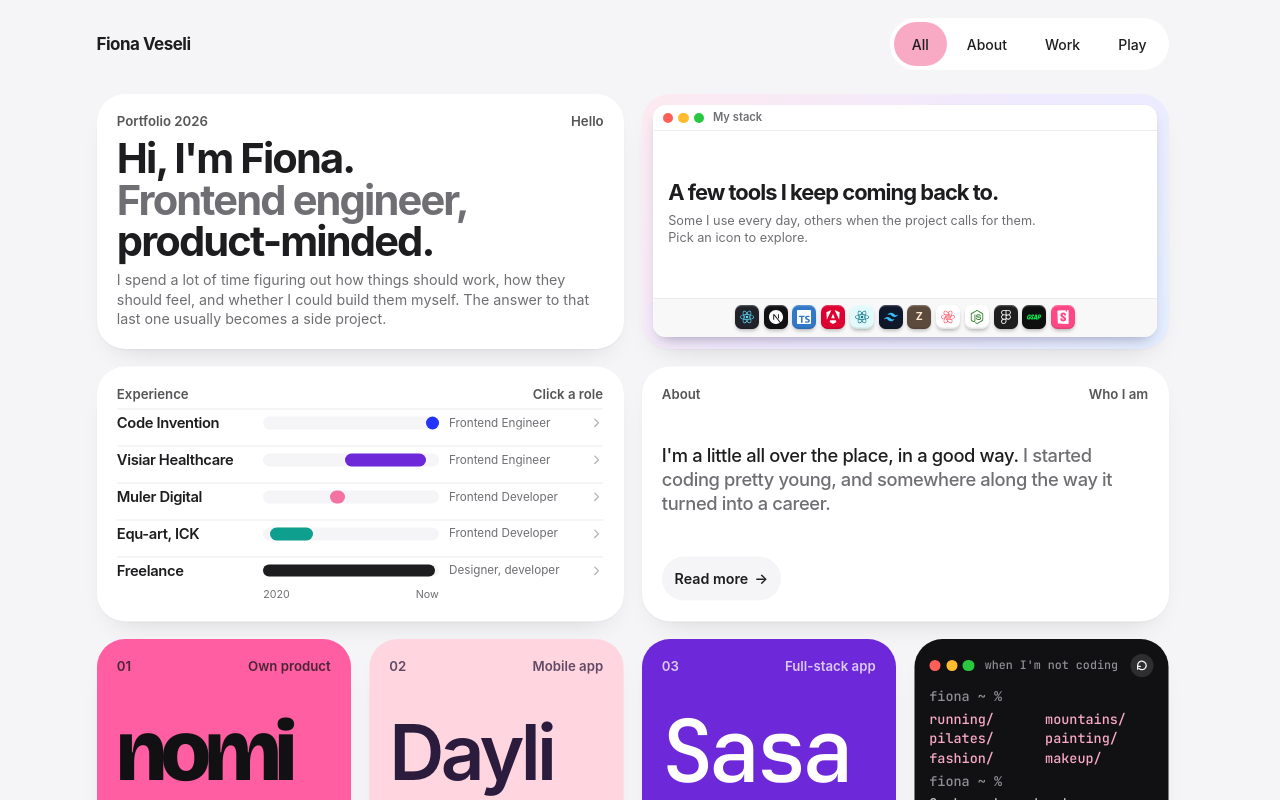
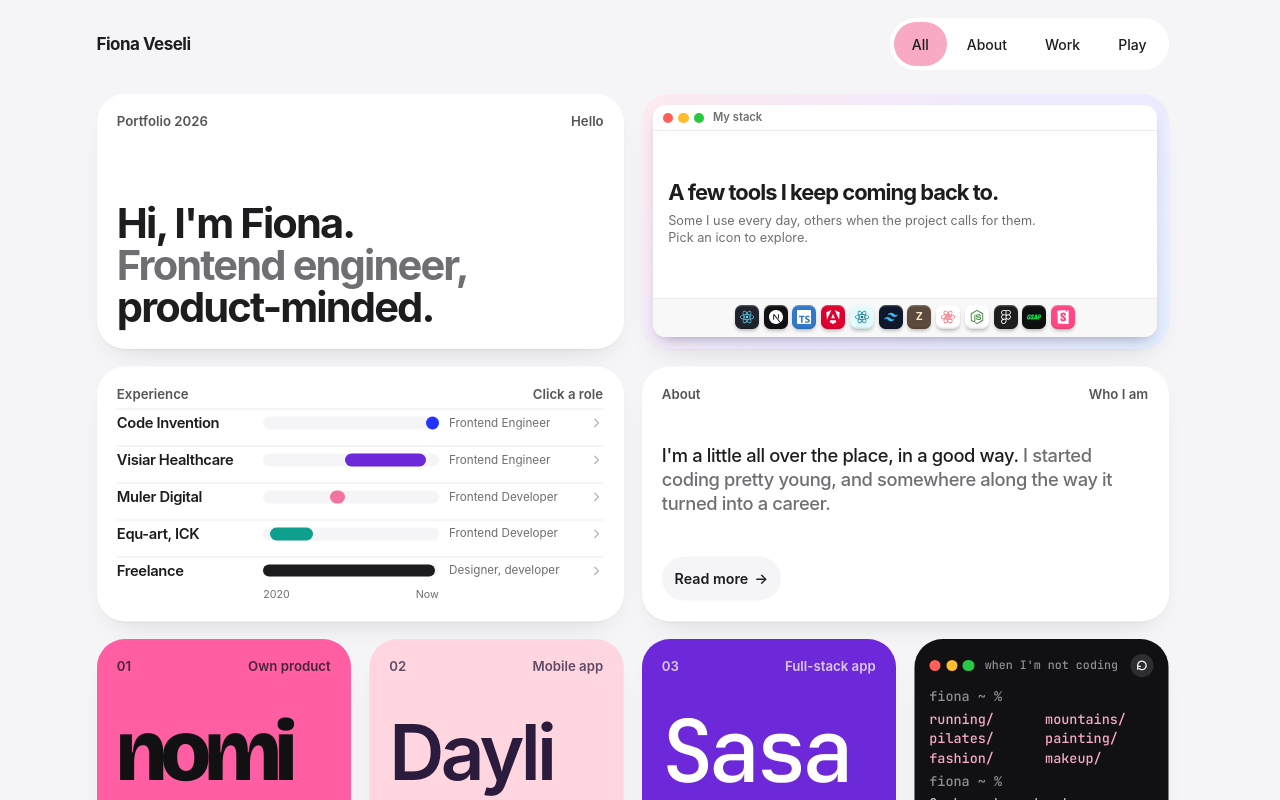
Before and after one commit to fionaveseli/portfolio-2026, a Next.js app: page / in a window 1280 px wide. Shown: the top 800 px of the page. Built offline with nearby package versions, Linux system fonts and the light colour scheme.

Commit message:
Remove intro blurb

```diff
--- a/src/components/tiles/Intro/IntroTile.tsx
+++ b/src/components/tiles/Intro/IntroTile.tsx
@@ -25,7 +25,6 @@ export function IntroTile() {
               <span className="text-fg">{intro.taglineMark}</span>
             </span>
           </h1>
-          <p className="text-[length:5.6cqh] leading-[1.35] text-muted">{intro.blurb}</p>
         </div>
       </TileBody>
     </Tile>
--- a/src/content/tiles.ts
+++ b/src/content/tiles.ts
@@ -8,8 +8,6 @@ export const intro = {
   greeting: "Hi, I'm Fiona.",
   taglineLead: "Frontend engineer, ",
   taglineMark: "product-minded.",
-  blurb:
-    "I spend a lot of time figuring out how things should work, how they should feel, and whether I could build them myself. The answer to that last one usually becomes a side project.",
 } as const;
 
 export const about = {
```
